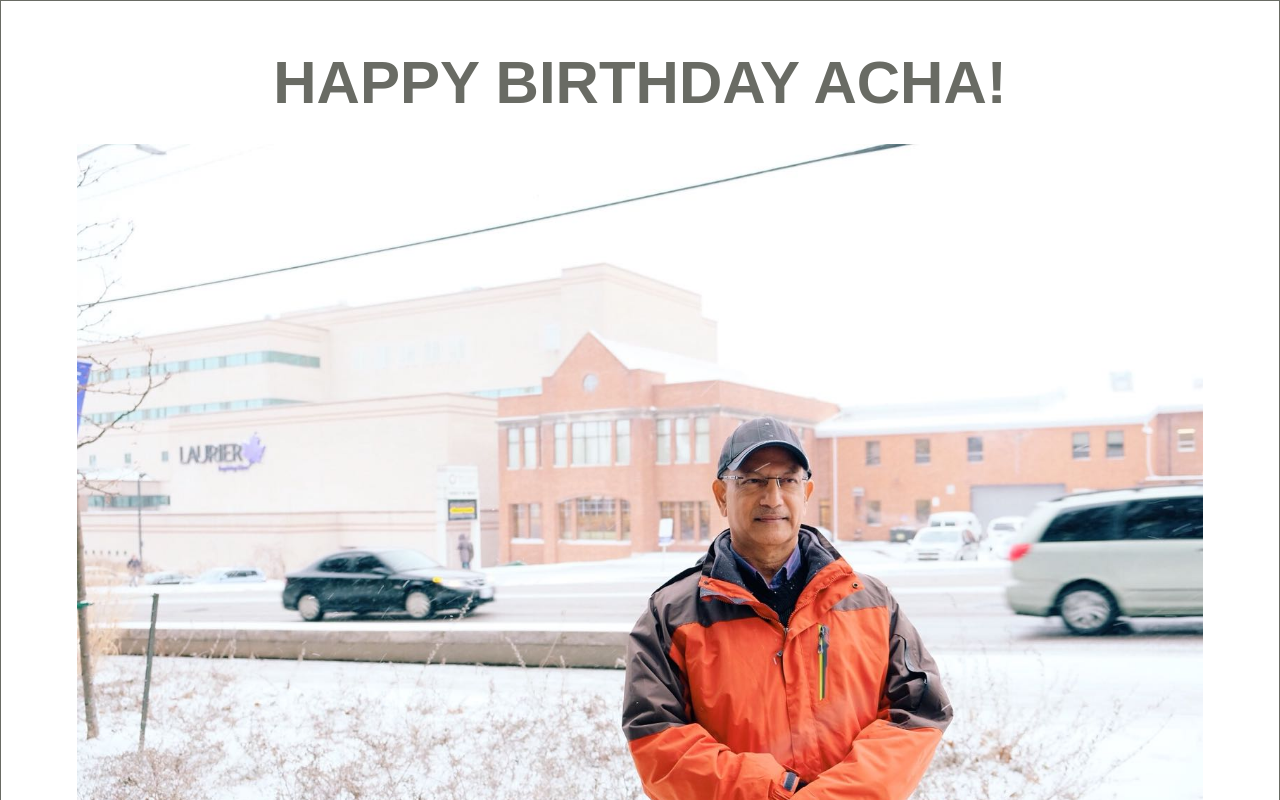
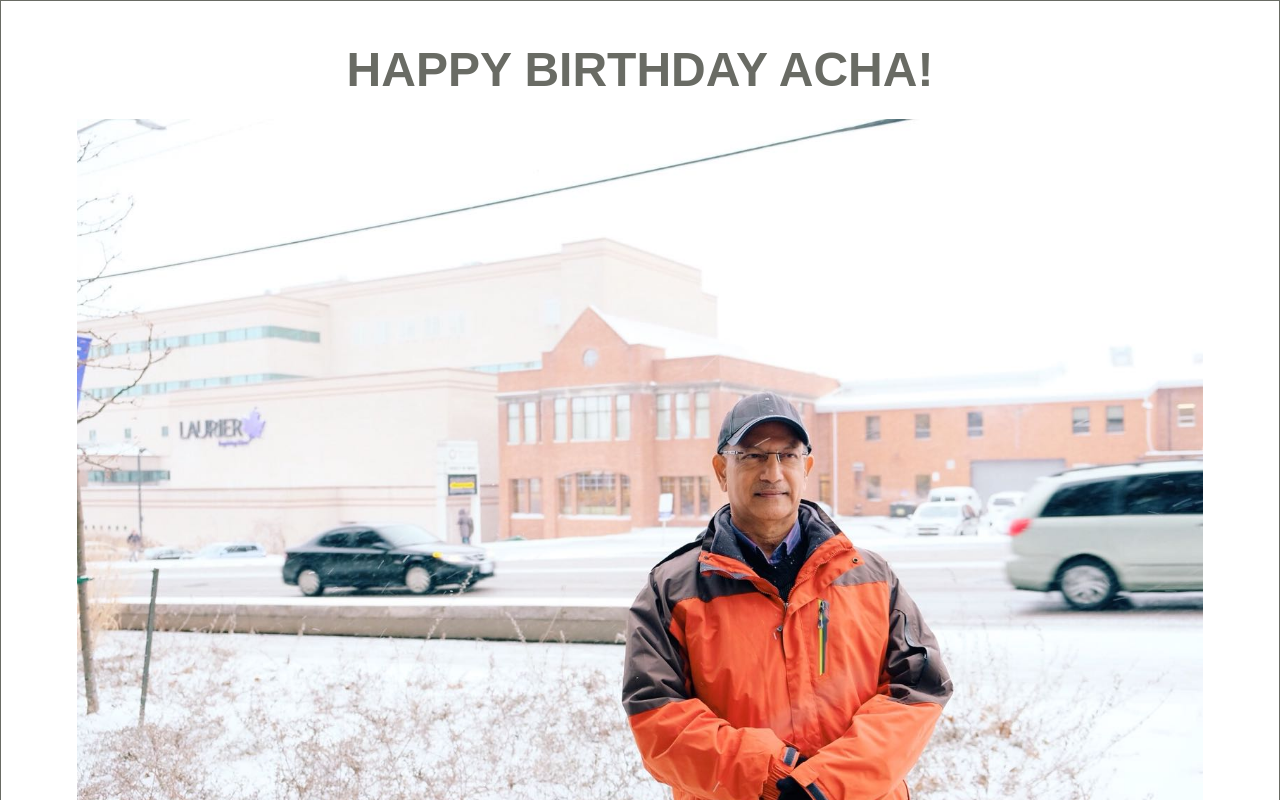
Before and after one commit to nikkitanair/happy-birthday-amma, a React (Create React App) app: page / in a window 1280 px wide. Shown: the top 800 px of the page. Built offline with nearby package versions, Linux system fonts and the light colour scheme.

Commit message:
Change title font

```diff
--- a/public/index.html
+++ b/public/index.html
@@ -19,7 +19,7 @@
       work correctly both with client-side routing and a non-root public URL.
       Learn how to configure a non-root public URL by running `npm run build`.
     -->
-    <title>Feliz Cumpleaños Papa!!!</title>
+    <title>HAPPY BIRTHDAY ACHA!</title>
   </head>
   <body>
     <noscript>
--- a/src/App.css
+++ b/src/App.css
@@ -18,7 +18,7 @@
 }
 
 .App-title {
-  font-size: 2.5em;
+  font-size: 2.0em;
   max-width: 100%;
 }
 
```
